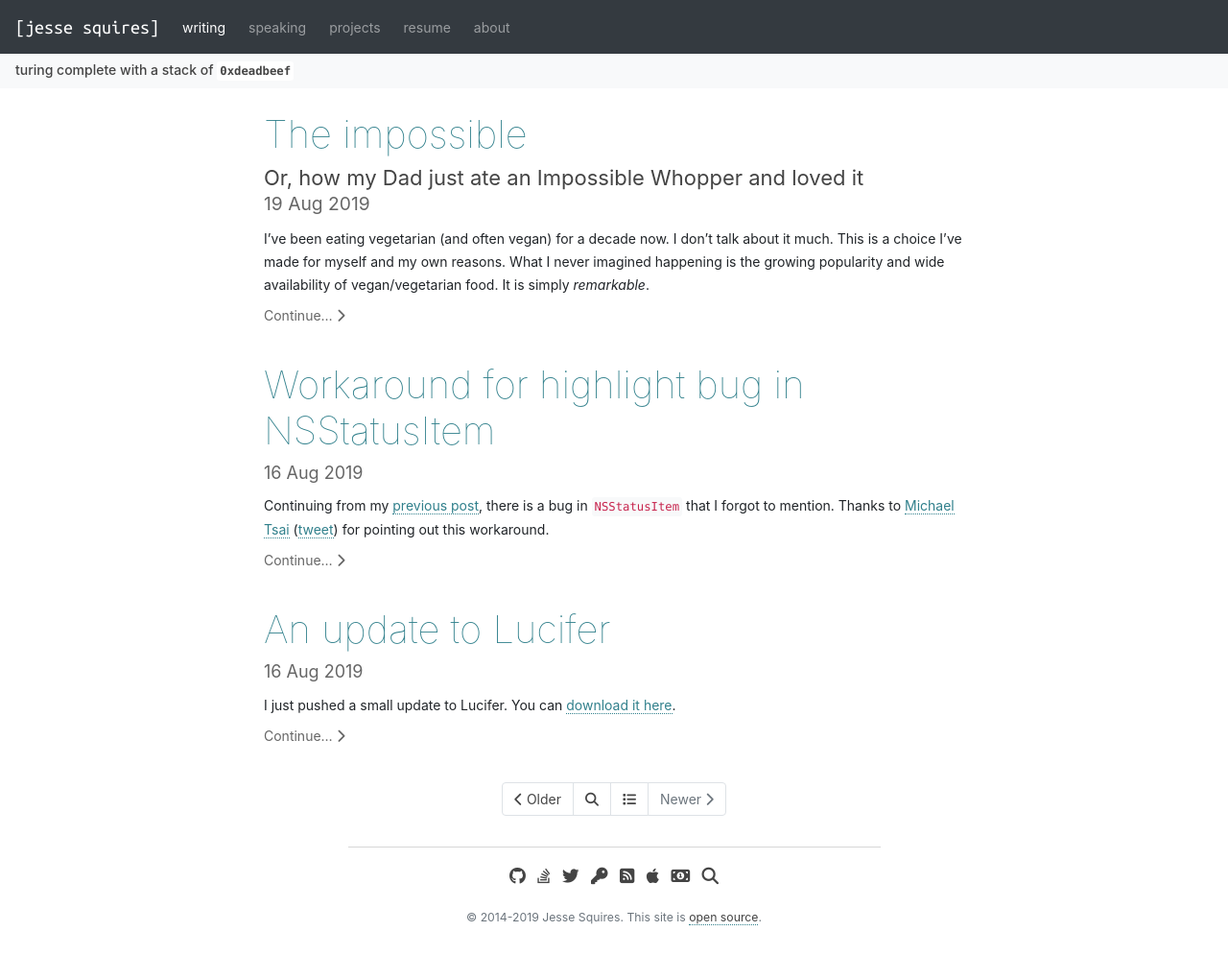
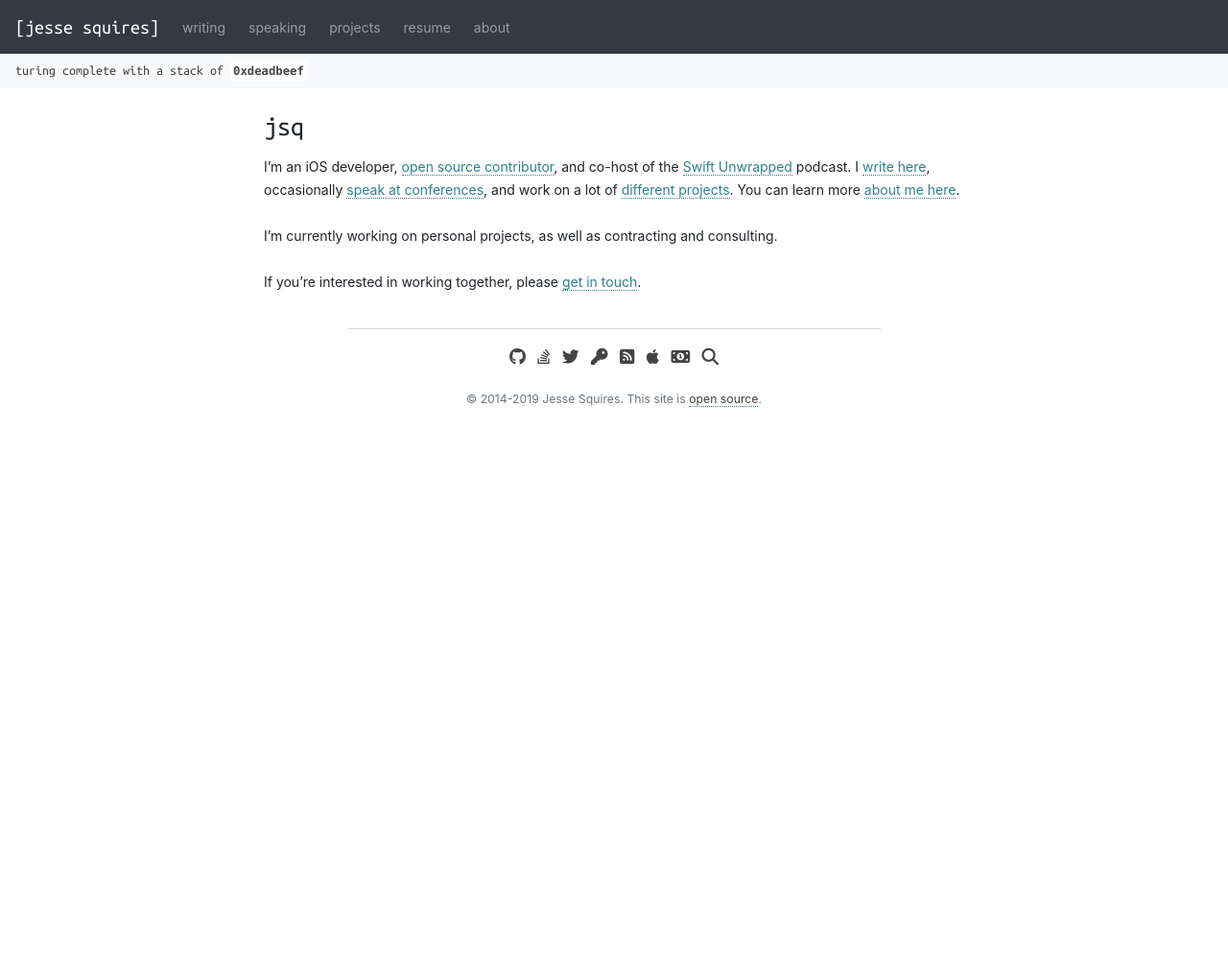
Before and after one commit to jessesquires/jessesquires.com, a Jekyll site: the page built from index.md, in a window 1280 px wide. Shown: the whole page at 96% size. Built offline with Jekyll 4.4.1, drawn with Linux system fonts in a browser that asks for light colours; nearby versions of some CDN libraries; library files that are not in the unit come from our copies; the list of posts is cut into pages by our own code; after the commit the page ends 900 px from its top, so only the background shows below that.

Commit message:
New landing page + remove pagination
- new index.md with brief about + contracting mention
- removed site pagination
- update for top-level /blog/ page

close #99

```diff
--- a/_config.yml
+++ b/_config.yml
@@ -30,7 +30,6 @@ author:
     avatar: /ico/avatar.jpg
 
 # Setup
-paginate: 3
 paginate_path: /blog/page/:num/
 excerpt_separator: <!--excerpt-->
 
--- a/_includes/header.html
+++ b/_includes/header.html
@@ -1,12 +1,12 @@
 <nav class="navbar navbar-expand-sm navbar-dark bg-dark">
-    <a class="navbar-brand" href="/">[{{ site.title | downcase }}]</a>
+    <a class="navbar-brand branded" href="/">[{{ site.title | downcase }}]</a>
     <button class="navbar-toggler collapsed" type="button" data-toggle="collapse" data-target="#navbar" aria-controls="navbar" aria-expanded="false" aria-label="Toggle navigation">
         <span class="navbar-toggler-icon"></span>
     </button>
     <div class="navbar-collapse collapse" id="navbar">
         <ul class="navbar-nav">
             <li class="nav-item mr-2">
-                <a class="nav-link {% if page.url == '/' or page.url == '/blog/' or page.url contains '/page/' %}active{% endif %}" href="/">writing</a>
+                <a class="nav-link {% if page.url == '/blog/' %}active{% endif %}" href="/blog/">writing</a>
             </li>
             <li class="nav-item mr-2">
                 <a class="nav-link {% if page.url == '/speaking/' %}active{% endif %}" href="/speaking/">speaking</a>
@@ -25,5 +25,5 @@
 </nav>
 
 <header class="mb-4 pt-1 bg-light">
-    <h2>turing complete with a stack of <code>0xdeadbeef</code></h2>
+    <h2 class="branded">turing complete with a stack of <code>0xdeadbeef</code></h2>
 </header>
--- a/css/style.css
+++ b/css/style.css
@@ -140,14 +140,7 @@ header, header code {
   color: #444444;
 }
 
-header h1 {
-  font-size: 50px;
-  font-weight: normal;
-  font-family: 'Ubuntu Mono', 'Arial';
-  display: inline-block;
-}
-
-.navbar-brand {
+.branded {
   font-weight: normal;
   font-family: 'Ubuntu Mono', 'Arial';
 }
--- a/index.html
+++ /dev/null
@@ -1,33 +0,0 @@
----
-layout: default
----
-
-<div>
-{% for post in paginator.posts %}
-    <article class="post-entry">
-        {% include post_entry.html post_entry=post include_excerpt=true %}
-    </article>
-{% endfor %}
-</div>
-
-
-<nav aria-label="Navigation">
-    <ul class="pagination justify-content-center">
-        <li class="page-item {% if paginator.next_page == null %}disabled{% endif %}">
-            <a href="{{ paginator.next_page_path }}" class="page-link" title="Older posts">
-                <i class="fa fa-chevron-left"></i> Older
-            </a>
-        </li>
-        <li class="page-item">
-            <a href="/search/" class="page-link" title="Search this site"><i class="fa fa-search"></i></a>
-        </li>
-        <li class="page-item">
-            <a href="/blog/" class="page-link" title="Blog Archive"><i class="fa fa-list"></i></a>
-        </li>
-        <li class="page-item {% if paginator.previous_page == null %}disabled{% endif %}">
-            <a href="{% if paginator.page != 2 %} {{ paginator.previous_page_path }} {% else %} / {% endif %}" class="page-link" title="Newer posts">
-                Newer <i class="fa fa-chevron-right"></i>
-            </a>
-        </li>
-    </ul>
-</nav> <!-- Navigation -->
--- /dev/null
+++ b/index.md
@@ -0,0 +1,11 @@
+---
+layout: default
+---
+
+<h3 class="branded">jsq</h3>
+
+I'm an iOS developer, [open source contributor]({{ site.social_links.github }}), and co-host of the [Swift Unwrapped](https://spec.fm/podcasts/swift-unwrapped) podcast. I [write here](/blog), occasionally [speak at conferences](/speaking), and work on a lot of [different projects](/projects). You can learn more [about me here](/about).
+
+I'm currently working on personal projects, as well as contracting and consulting.
+
+If you're interested in working together, please [get in touch](/contact).
```
Also changed, not shown: blog.html (deleted, +0 -12 lines), blog.md (added, +15 -0 lines).
